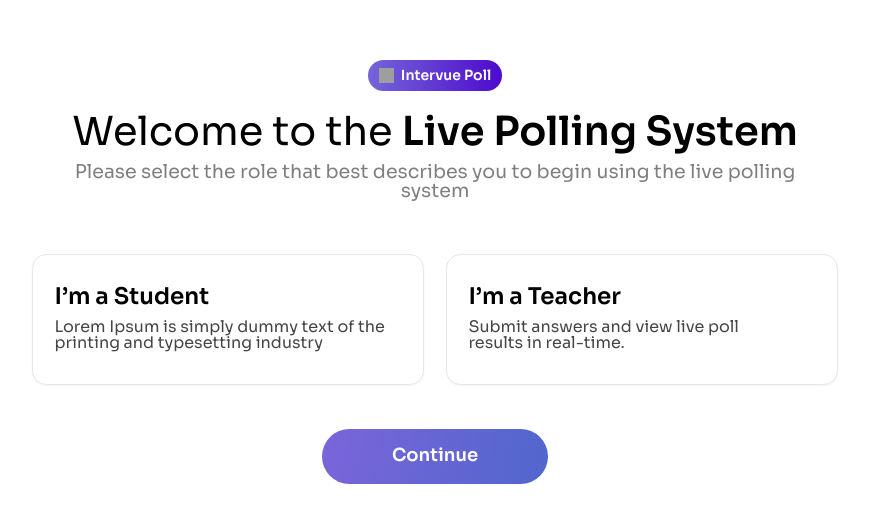
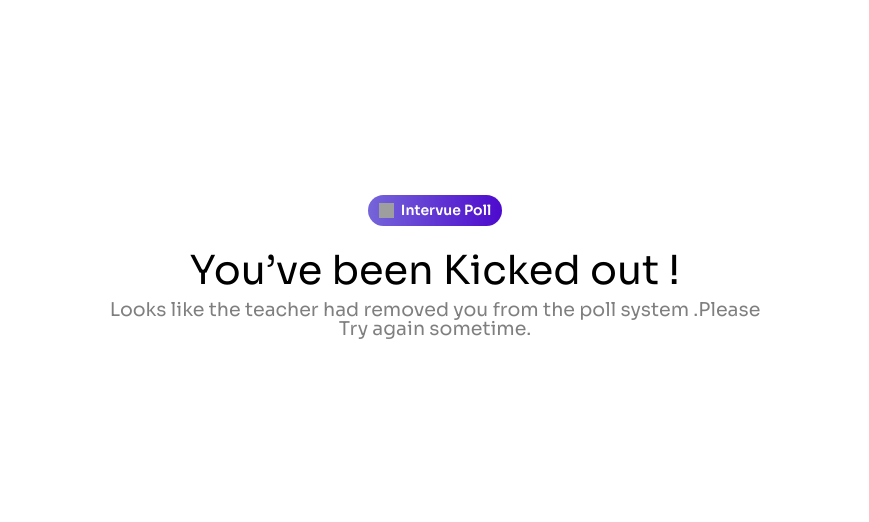
Before and after one commit to Lanthoiba2022/Live-Polling-System, a React app in the folder frontend/: page /kicked in a window 1280 px wide. Before the commit this address led to /. Shown: the part 128-650 px from the top of the page, without its empty margins (205-1074 px from the left). Built offline with nearby package versions, Linux system fonts and the light colour scheme; no server answers; grey boxes are pictures that could not be loaded; the HTML template or start-up script is replaced by a standard one.

Commit message:
Teacher Chat done

```diff
--- a/frontend/src/App.jsx
+++ b/frontend/src/App.jsx
@@ -1,9 +1,13 @@
 import './App.css'
-import { Routes, Route, Navigate } from 'react-router-dom'
+import { Routes, Route, Navigate, useNavigate } from 'react-router-dom'
 import Landing from './components/Landing'
 import TeacherPage from './components/teacher/TeacherPage'
 import StudentPage from './components/student/StudentPage'
 import PollHistory from './components/teacher/PollHistory'
+import KickedOut from './components/student/KickedOut'
+import { useEffect } from 'react'
+import { getSocket } from './services/socket'
+import { useDispatch } from 'react-redux'
 import { ToastContainer } from 'react-toastify'
 import 'react-toastify/dist/ReactToastify.css'
 
@@ -22,6 +26,18 @@ function CloseButton({ closeToast }) {
 }
 
 function App() {
+  const dispatch = useDispatch()
+  const navigate = useNavigate()
+  useEffect(() => {
+    const socket = getSocket()
+    const onKicked = () => {
+      dispatch({ type: 'user/setJoined', payload: false })
+      dispatch({ type: 'user/setRole', payload: 'kicked' })
+      navigate('/kicked', { replace: true })
+    }
+    socket.on('student:kicked', onKicked)
+    return () => socket.off('student:kicked', onKicked)
+  }, [dispatch])
   return (
     <>
       <Routes>
@@ -29,6 +45,7 @@ function App() {
         <Route path="/teacher" element={<TeacherPage />} />
         <Route path="/teacher/history" element={<PollHistory />} />
         <Route path="/student" element={<StudentPage />} />
+        <Route path="/kicked" element={<KickedOut />} />
         <Route path="*" element={<Navigate to="/" replace />} />
       </Routes>
       <ToastContainer
--- /dev/null
+++ b/frontend/src/components/student/KickedOut.jsx
@@ -0,0 +1,15 @@
+import BrandBadge from '../ui/BrandBadge'
+
+export default function KickedOut() {
+  return (
+    <div className="min-h-dvh flex items-center justify-center">
+      <div className="text-center px-6">
+        <div className="flex justify-center mb-7">
+          <BrandBadge />
+        </div>
+        <h1 className="kickTitle">You’ve been Kicked out !</h1>
+        <p className="kickSub">Looks like the teacher had removed you from the poll system .Please<br/>Try again sometime.</p>
+      </div>
+    </div>
+  )
+}
--- a/frontend/src/components/student/StudentPage.jsx
+++ b/frontend/src/components/student/StudentPage.jsx
@@ -124,7 +124,7 @@ function Results({ results }) {
 
 export default function StudentPage() {
   const dispatch = useDispatch()
-  const { name, joined } = useSelector(s=>s.user)
+  const { name, joined, role } = useSelector(s=>s.user)
   const poll = useSelector(s=>s.poll)
   const [selectedIndex, setSelectedIndex] = useState(null)
   const [submittedRemaining, setSubmittedRemaining] = useState(null)
--- a/frontend/src/components/ui/ChatWidget.jsx
+++ b/frontend/src/components/ui/ChatWidget.jsx
@@ -223,12 +223,32 @@ export default function ChatWidget({ room = 'poll-global', className = '', requi
             </div>
           ) : (
             <div className="px-4 py-3 overflow-y-auto" style={{ height: 361 }}>
-              <div className="text-sm text-gray-500 mb-3">Name</div>
+              <div className="grid grid-cols-2 text-sm text-gray-500 mb-3">
+                <div>Name</div>
+                {displayRole === 'teacher' ? <div className="text-right pr-2">Action</div> : <div />}
+              </div>
               <ul className="space-y-3">
                 {participants.map((p) => {
                   const label = p.name === displayName ? `${p.name} (You)` : p.name
                   return (
-                    <li key={p.name} className="text-[14px] text-gray-900 font-semibold">{label}</li>
+                    <li key={p.name} className="grid grid-cols-2 items-center">
+                      <div className="text-[14px] text-gray-900 font-semibold">{label}</div>
+                      {displayRole === 'teacher' ? (
+                        <div className="text-right">
+                          {p.name !== 'Teacher' && (
+                            <button
+                              type="button"
+                              onClick={() => socket.emit('chat:kick', { room, name: p.name })}
+                              className="text-[#2563EB] underline cursor-pointer"
+                            >
+                              Kick out
+                            </button>
+                          )}
+                        </div>
+                      ) : (
+                        <div />
+                      )}
+                    </li>
                   )
                 })}
                 {participants.length === 0 && (
--- a/frontend/src/index.css
+++ b/frontend/src/index.css
@@ -494,3 +494,37 @@ padding-bottom: 17px;
 padding-left: 70px;
 background: linear-gradient(99.18deg, #8F64E1 -46.89%, #1D68BD 223.45%);
 }
+
+.kickTitle {
+  width: 737px;
+height: 50px;
+transform: rotate(0deg);
+opacity: 1;
+font-family: Sora;
+font-weight: 400;
+font-style: Regular;
+font-size: 40px;
+leading-trim: NONE;
+line-height: 100%;
+letter-spacing: 0%;
+text-align: center;
+color: #000000;
+
+}
+
+.kickSub {
+  width: 737px;
+height: 48px;
+transform: rotate(0deg);
+opacity: 1;
+font-family: Sora;
+font-weight: 400;
+font-style: Regular;
+font-size: 19px;
+leading-trim: NONE;
+line-height: 100%;
+letter-spacing: 0%;
+text-align: center;
+color: rgba(0, 0, 0, 0.5);
+
+}
```
Also changed, not shown: 1 other file (tests, documents, lock files or other folders).
